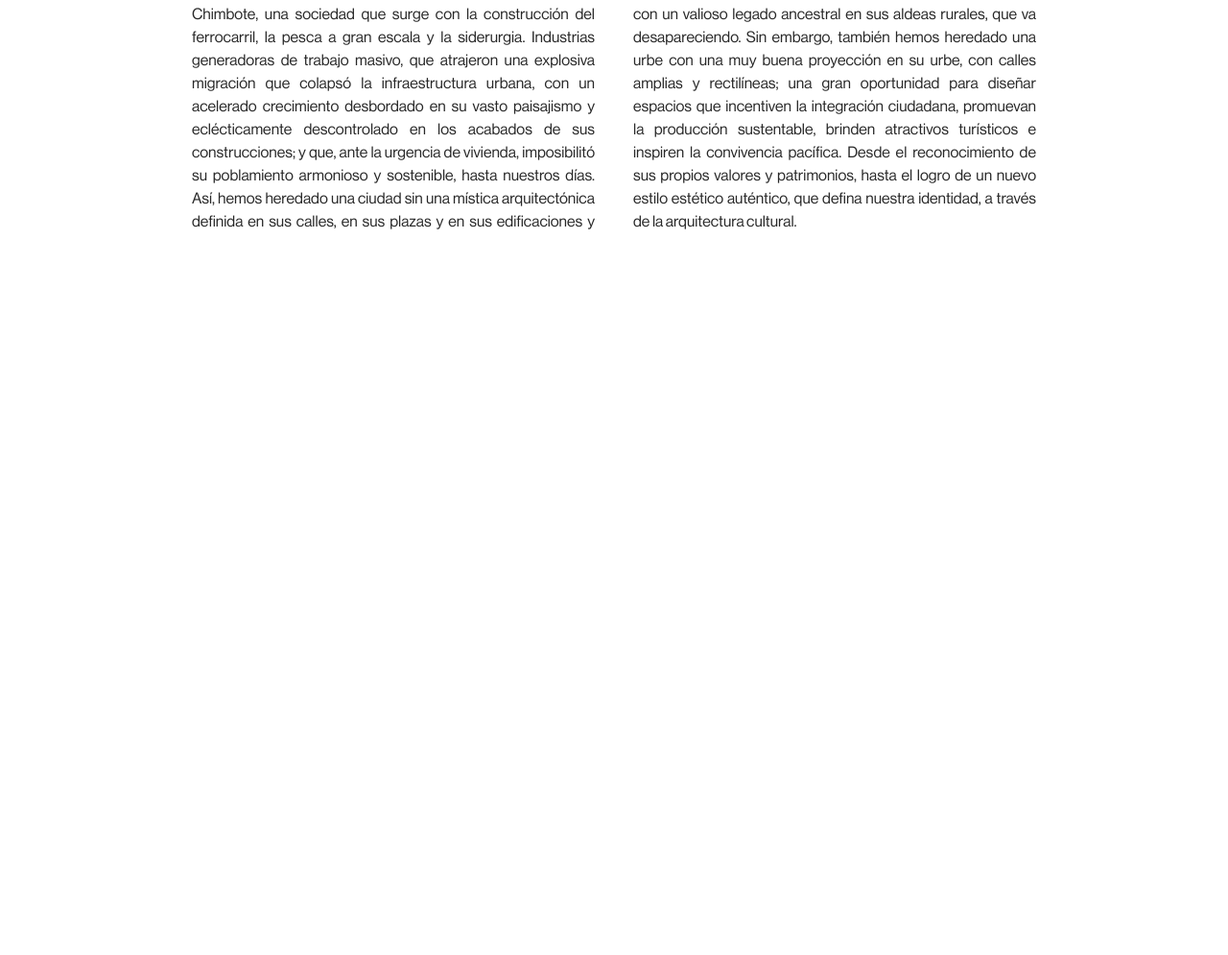
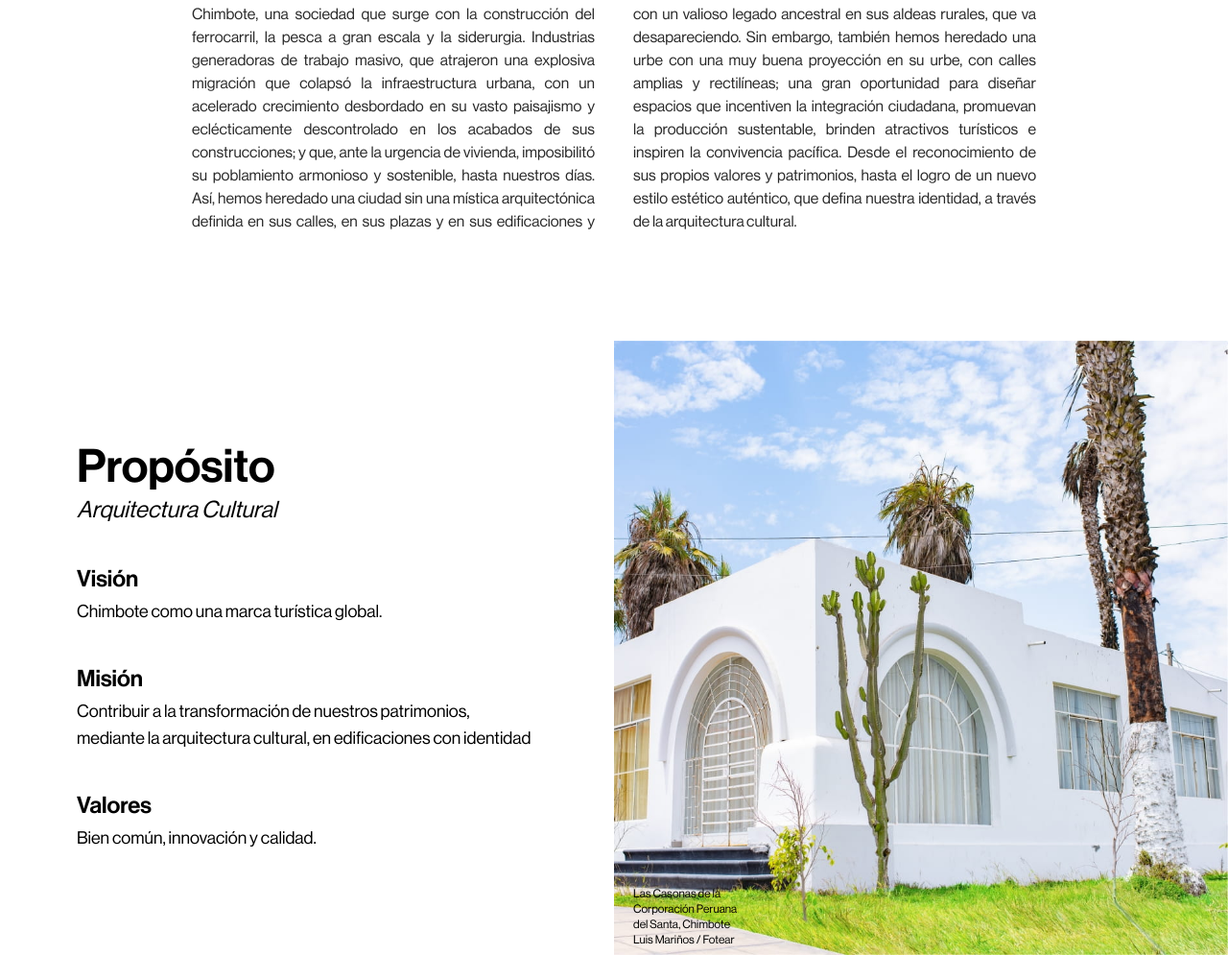
Before and after one commit to chimboteros/chimboteros, an Astro site: page /aldea in a window 1280 px wide. Shown: the part 1053-2048 px from the top of the page at 96% size. Before the commit the page ends 1408 px from the top, so only its background shows below. Built offline with nearby package versions, Linux system fonts and the light colour scheme; Astro itself is replaced by a stand-in of ours.

Commit message:
add propósito section

```diff
--- a/src/pages/aldea.astro
+++ b/src/pages/aldea.astro
@@ -2,9 +2,11 @@
 import Layout from '@/layouts/Layout.astro'
 import Hero from '@/sections/aldea/Hero.astro'
 import Introduction from '@/sections/aldea/Introduction.astro'
+import Propósito from '@/sections/aldea/Propósito.astro'
 ---
 
 <Layout title='Aldea | Arquitectura Cultural'>
   <Hero />
   <Introduction />
+  <Propósito />
 </Layout>
--- /dev/null
+++ b/src/sections/aldea/Propósito.astro
@@ -0,0 +1,51 @@
+---
+const features = [
+  {
+    name: 'visión',
+    description: 'Chimbote como una marca turística global.'
+  },
+  {
+    name: 'misión',
+    description:
+      'Contribuir a la transformación de nuestros patrimonios, mediante la arquitectura cultural, en edificaciones con identidad'
+  },
+  {
+    name: 'valores',
+    description: 'Bien común, innovación y calidad.'
+  }
+]
+---
+
+<section id='propósito' class='grid lg:grid-cols-2 border-t lg:border-t-0'>
+  <div class='relative p-8'>
+    <div
+      class='w-[30rem] max-w-fit lg:max-w-full mx-auto lg:absolute-center md:text-center lg:text-left'
+    >
+      <div class='mb-10'>
+        <h2 class='text-2xl lg:text-5xl font-medium mb-1'>Propósito</h2>
+        <em class='text-lg lg:text-2xl'>Arquitectura Cultural</em>
+      </div>
+
+      <ul class='w-full flex flex-col gap-10'>
+        {
+          features.map(({ name, description }) => (
+            <li>
+              <h3 class='capitalize text-lg lg:text-2xl font-medium mb-1'>
+                {name}
+              </h3>
+              <p class='text-base lg:text-lg'>{description}</p>
+            </li>
+          ))
+        }
+      </ul>
+    </div>
+  </div>
+
+  <div class='relative'>
+    <img src='/images/aldea/casa.jpg' alt='casa en la caleta - chimbote' />
+    <small class='w-[7rem] absolute bottom-2 left-5 text-xs'>
+      Las Casonas de la Corporación Peruana del Santa, Chimbote <br /> Luis Mariños
+      / Fotear
+    </small>
+  </div>
+</section>
```
